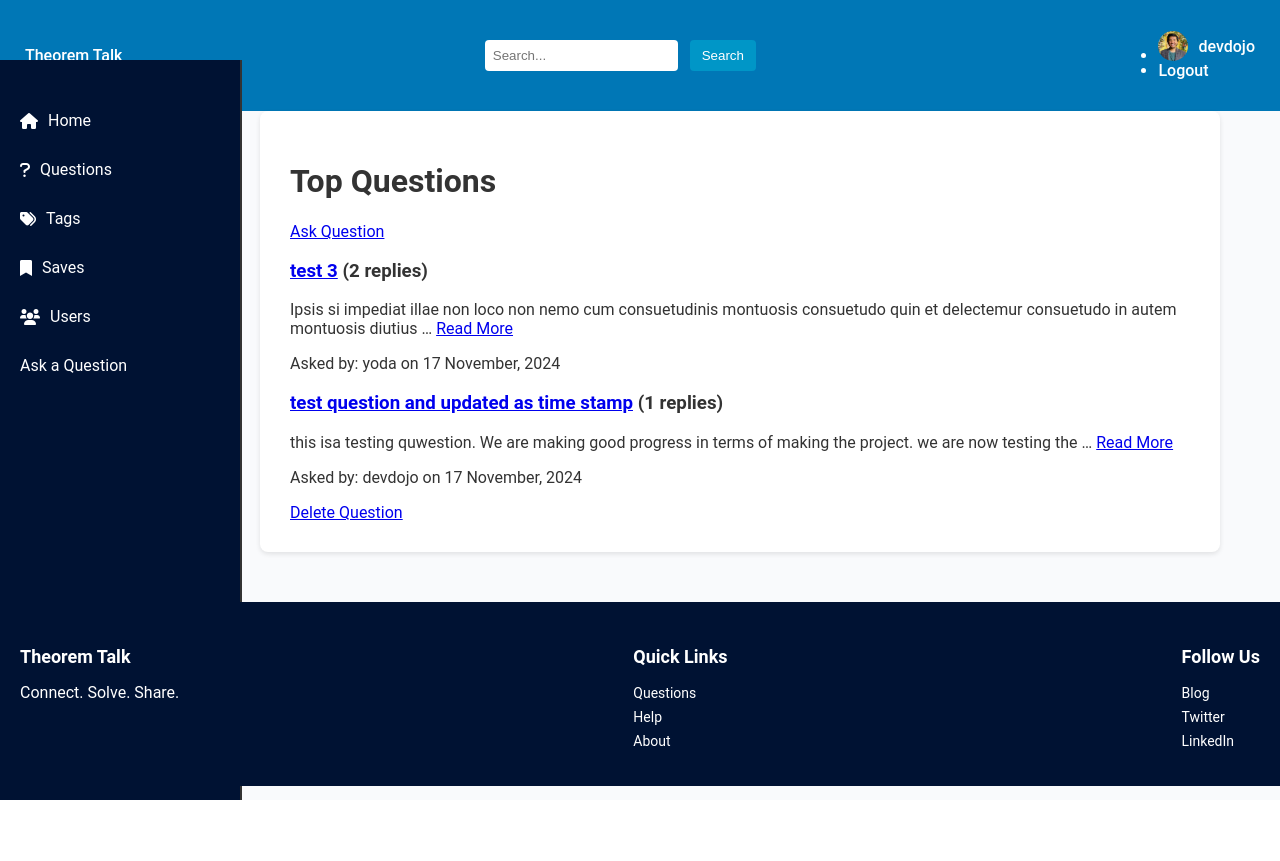
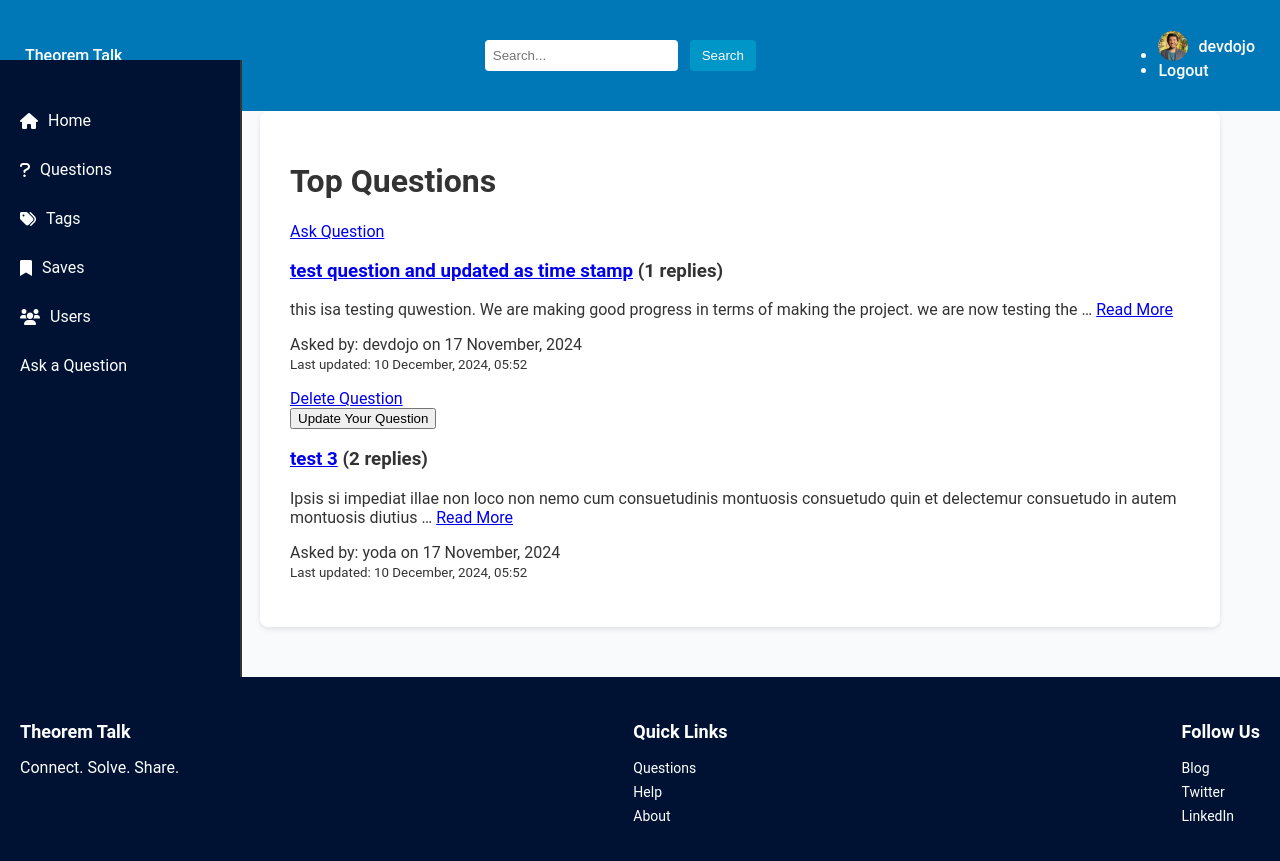
Before and after one commit to Ruddraw/TheoremTalk, a Django app: page /questions/ in a window 1280 px wide. Before the commit the page ends 800 px from the top, so only its background shows below. Run offline with Django 5.2, Linux system fonts and the light colour scheme; a user stored in the database is signed in; data comes from the database, SQL or seed files in the repository; both versions use the stored data as it was after the commit.

Commit message:
final commit for the day

```diff
--- a/base/models.py
+++ b/base/models.py
@@ -23,7 +23,10 @@ class Question(models.Model):
   content = models.TextField(null=True, blank=True)
 
   # DateTime field to store the creation date of the question, defaults to the current time
-  date_created = models.DateTimeField(default=timezone.now)
+  date_created = models.DateTimeField(auto_now_add=True)
+
+  # Automatically updates to the current time on save
+  date_updated = models.DateTimeField(auto_now=True)
 
   # String representation of the question, used for displaying the question in the admin interface
   def __str__(self):
--- a/base/templates/base/question_list.html
+++ b/base/templates/base/question_list.html
@@ -29,15 +29,27 @@
           {% endif %}
           <a href="{% url 'base:question_detail' question.id %}">Read More</a>
         </p>
-        <p>Asked by: {{ question.user.username }} on {{ question.date_created|date:"j F, Y" }}</p>
+        <p>
+          Asked by: {{ question.user.username }} on {{ question.date_created|date:"j F, Y" }}
+          {% if question.date_updated > question.date_created %}
+            <br><small>Last updated: {{ question.date_updated|date:"j F, Y, H:i" }}</small>
+          {% endif %}
+        </p>
       </div>
 
-        <!-- Delet the question -->
-        <div class="delete-question">
-          {% if question.user == user %}
-              <a href="{% url 'base:question_delete' question.pk %}" class="btn btn-danger">Delete Question</a>
-          {% endif %}
+      <!-- Delet the question -->
+      <div class="delete-question">
+        {% if question.user == user %}
+            <a href="{% url 'base:question_delete' question.pk %}" class="btn btn-danger">Delete Question</a>
+        {% endif %}
       </div>
+
+      <!-- Add button to go to the question update form -->
+      {% if question.user == user %}
+        <a href="{% url 'base:question_update' question.id %}">
+          <button>Update Your Question</button>
+        </a>
+      {% endif %}
 
     {% empty %}
       <p>No questions available yet.</p>
--- a/base/views.py
+++ b/base/views.py
@@ -44,7 +44,7 @@ class QuestionListView(ListView):
         """
         Override to annotate each question with the count of related replies.
         """
-        return Question.objects.annotate(num_replies=Count('replies')).order_by('-date_created')
+        return Question.objects.annotate(num_replies=Count('replies')).order_by('-date_updated')
 
 # Detail view to display a single question's details
 class QuestionDetailView(DetailView):
--- a/user/views.py
+++ b/user/views.py
@@ -9,7 +9,7 @@ from .forms import UserRegisterForm, ProfileUpdateForm, UserUpdateForm
 from django.contrib.auth.decorators import login_required
 from base.models import Question, Reply
 from django.contrib.auth.models import User
-from django.db.models import Q  # For query filtering
+from django.db.models import Q
 
 # Custom LoginView to handle login with a custom template and prevent logged-in users from accessing the login page
 class CustomLoginView(LoginView):
```
Also changed, not shown: user/templates/users/profile.html (+7 -0 lines), base/migrations/0005_question_date_updated.py (added), base/migrations/0006_alter_question_date_created.py (added), db.sqlite3.
